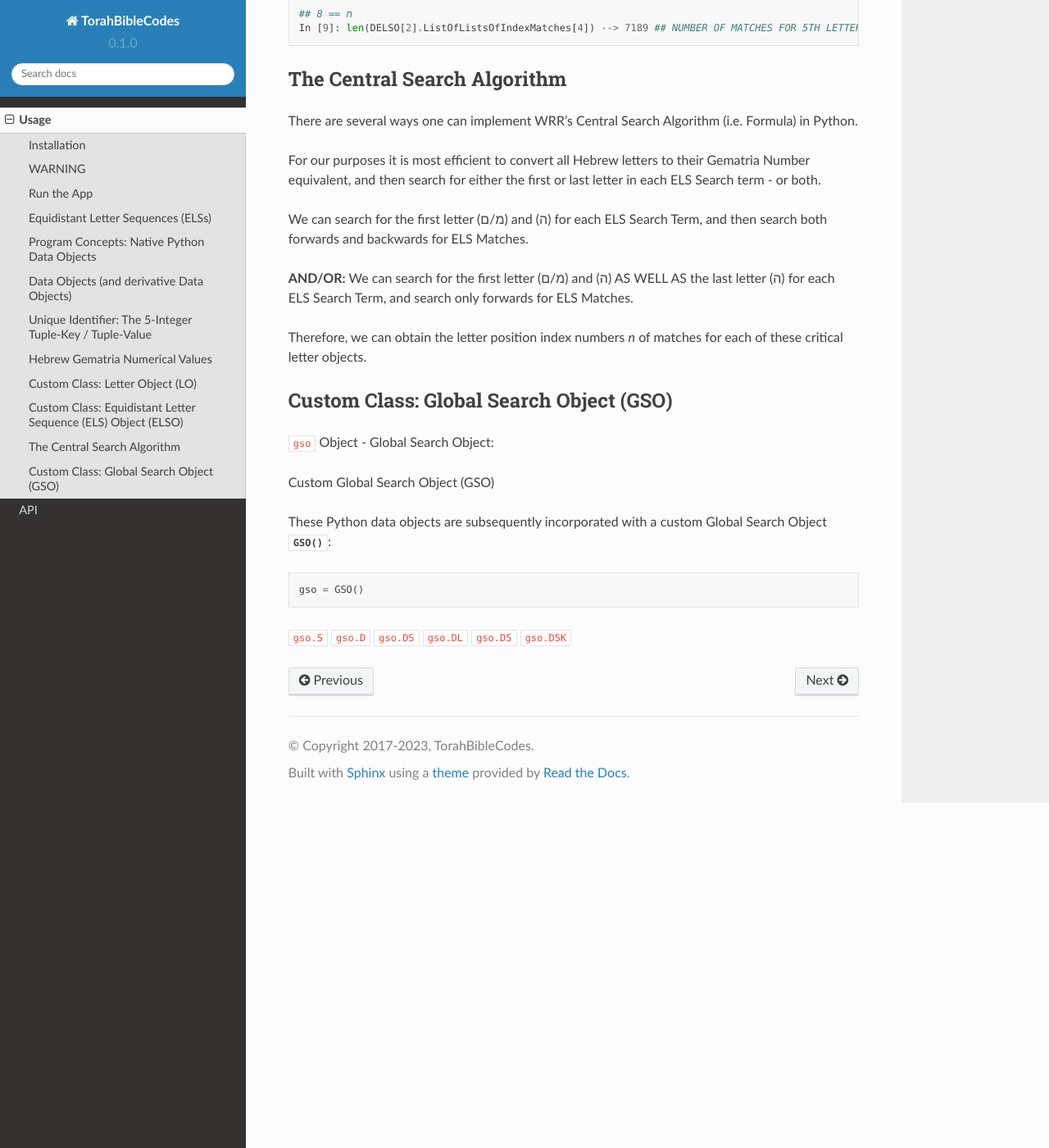
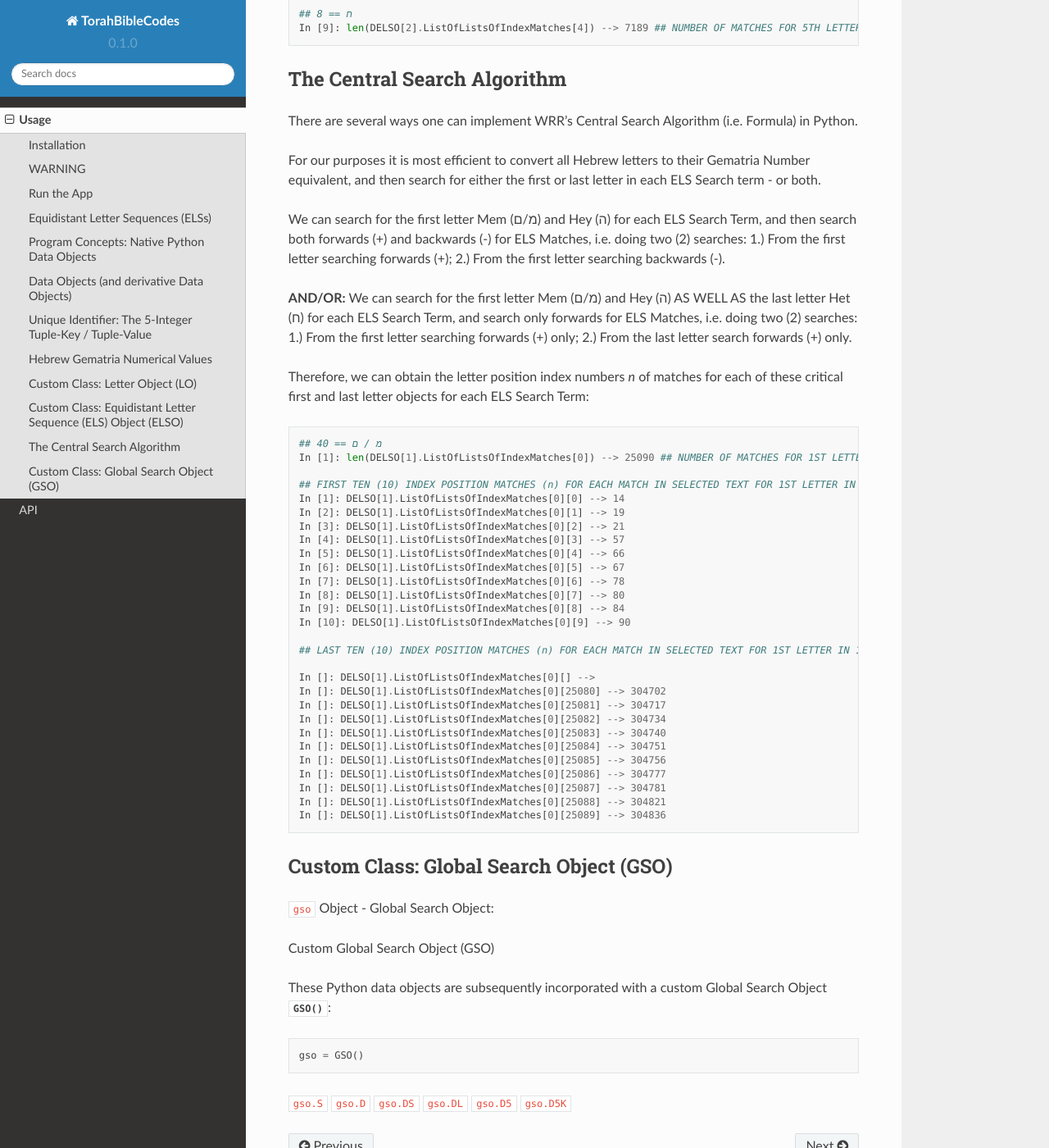
Before and after one commit to TorahBibleCodes/TorahBibleCodes_Sphinx, a Sphinx documentation site: the page built from docs/source/usage.rst, in a window 1280 px wide and 1400 px high, scrolled down 12143 px. Shown: the whole window at 82% size. Built offline with Sphinx 7.4.7 and the Read the Docs theme 2.0.0, drawn with Linux system fonts in a browser that asks for light colours.

Commit message:
Update usage.rst

```diff
--- a/docs/source/usage.rst
+++ b/docs/source/usage.rst
@@ -550,11 +550,40 @@ There are several ways one can implement WRR's Central Search Algorithm (i.e. Fo
 
 For our purposes it is most efficient to convert all Hebrew letters to their Gematria Number equivalent, and then search for either the first or last letter in each ELS Search term - or both.
 
-We can search for the first letter (מ/ם) and (ה) for each ELS Search Term, and then search both forwards and backwards for ELS Matches.
+We can search for the first letter Mem (מ/ם) and Hey (ה) for each ELS Search Term, and then search both forwards (+) and backwards (-) for ELS Matches, i.e. doing two (2) searches: 1.) From the first letter searching forwards (+); 2.) From the first letter searching backwards (-).
 
-**AND/OR:** We can search for the first letter (מ/ם) and (ה) AS WELL AS the last letter (ה) for each ELS Search Term, and search only forwards for ELS Matches.
+**AND/OR:** We can search for the first letter Mem (מ/ם) and Hey (ה) AS WELL AS the last letter Het (ח) for each ELS Search Term, and search only forwards for ELS Matches, i.e. doing two (2) searches: 1.) From the first letter searching forwards (+) only; 2.) From the last letter search forwards (+) only.
 
-Therefore, we can obtain the letter position index numbers *n* of matches for each of these critical letter objects.
+Therefore, we can obtain the letter position index numbers *n* of matches for each of these critical first and last letter objects for each ELS Search Term::
+
+   ## 40 == מ / ם
+   In [1]: len(DELSO[1].ListOfListsOfIndexMatches[0]) --> 25090 ## NUMBER OF MATCHES FOR 1ST LETTER IN 1ST ELS SEARCH TERM
+
+   ## FIRST TEN (10) INDEX POSITION MATCHES (n) FOR EACH MATCH IN SELECTED TEXT FOR 1ST LETTER IN 1ST ELS TERM
+   In [1]: DELSO[1].ListOfListsOfIndexMatches[0][0] --> 14
+   In [2]: DELSO[1].ListOfListsOfIndexMatches[0][1] --> 19
+   In [3]: DELSO[1].ListOfListsOfIndexMatches[0][2] --> 21
+   In [4]: DELSO[1].ListOfListsOfIndexMatches[0][3] --> 57
+   In [5]: DELSO[1].ListOfListsOfIndexMatches[0][4] --> 66
+   In [6]: DELSO[1].ListOfListsOfIndexMatches[0][5] --> 67
+   In [7]: DELSO[1].ListOfListsOfIndexMatches[0][6] --> 78
+   In [8]: DELSO[1].ListOfListsOfIndexMatches[0][7] --> 80
+   In [9]: DELSO[1].ListOfListsOfIndexMatches[0][8] --> 84
+   In [10]: DELSO[1].ListOfListsOfIndexMatches[0][9] --> 90
+
+   ## LAST TEN (10) INDEX POSITION MATCHES (n) FOR EACH MATCH IN SELECTED TEXT FOR 1ST LETTER IN 1ST ELS TERM
+
+   In []: DELSO[1].ListOfListsOfIndexMatches[0][] -->
+   In []: DELSO[1].ListOfListsOfIndexMatches[0][25080] --> 304702
+   In []: DELSO[1].ListOfListsOfIndexMatches[0][25081] --> 304717
+   In []: DELSO[1].ListOfListsOfIndexMatches[0][25082] --> 304734
+   In []: DELSO[1].ListOfListsOfIndexMatches[0][25083] --> 304740
+   In []: DELSO[1].ListOfListsOfIndexMatches[0][25084] --> 304751
+   In []: DELSO[1].ListOfListsOfIndexMatches[0][25085] --> 304756
+   In []: DELSO[1].ListOfListsOfIndexMatches[0][25086] --> 304777
+   In []: DELSO[1].ListOfListsOfIndexMatches[0][25087] --> 304781
+   In []: DELSO[1].ListOfListsOfIndexMatches[0][25088] --> 304821
+   In []: DELSO[1].ListOfListsOfIndexMatches[0][25089] --> 304836
 
 Custom Class: Global Search Object (GSO)
 ----------------
```
